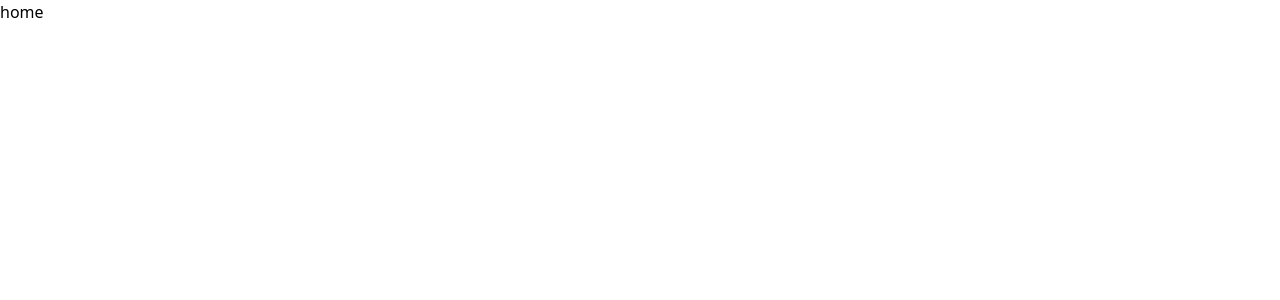
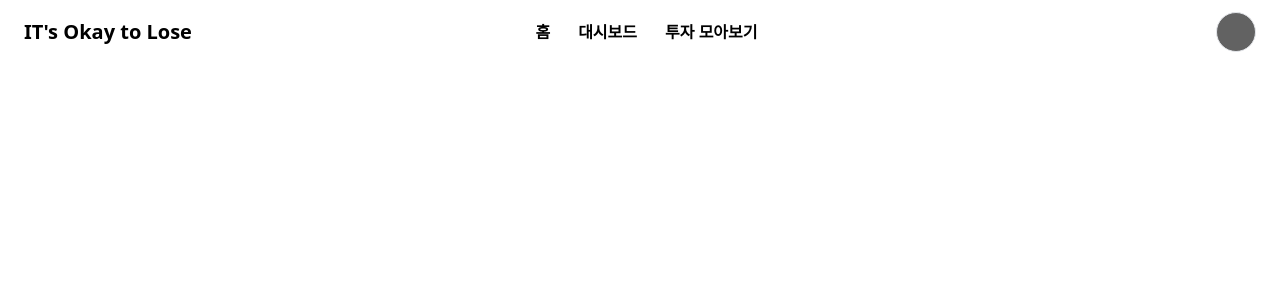
Before and after one commit to IT-s-Okay-to-Lose/FE, a React (Vite) app: page / in a window 1280 px wide. Shown: the top 300 px of the page. Built offline with nearby package versions, Linux system fonts and the light colour scheme.

Commit message:
Design: 헤더 컴포넌트 디자인 완료

```diff
--- a/src/pages/home/Home.tsx
+++ b/src/pages/home/Home.tsx
@@ -1,5 +1,11 @@
+import Header from "@/shared/components/molecules/Header";
+
 function Home() {
-  return <p>home</p>;
+  return (
+    <div>
+      <Header />
+    </div>
+  );
 }
 
 export default Home;
--- /dev/null
+++ b/src/shared/components/molecules/Header.tsx
@@ -0,0 +1,25 @@
+import Typography from "../atoms/Typography";
+
+function Header() {
+  return (
+    <div className="flex justify-center">
+      <div className="flex w-full max-w-[1500px] px-6 py-3 justify-between items-center">
+        <Typography.SubTitle1>IT{"'"}s Okay to Lose</Typography.SubTitle1>
+
+        <div className="hidden mobile:flex mobile:gap-7 mobile:items-center ">
+          <Typography.SubTitle2>홈</Typography.SubTitle2>
+          <Typography.SubTitle2>대시보드</Typography.SubTitle2>
+          <Typography.SubTitle2>투자 모아보기</Typography.SubTitle2>
+        </div>
+        <div className="hidden mobile:w-[155px] mobile:flex mobile:justify-end">
+          <div className="border w-[40px] h-[40px] rounded-full bg-otl-gray"></div>
+        </div>
+        <div className="block mobile:hidden items-center">
+          <i className="bi bi-list text-[25px]" />
+        </div>
+      </div>
+    </div>
+  );
+}
+
+export default Header;
```
